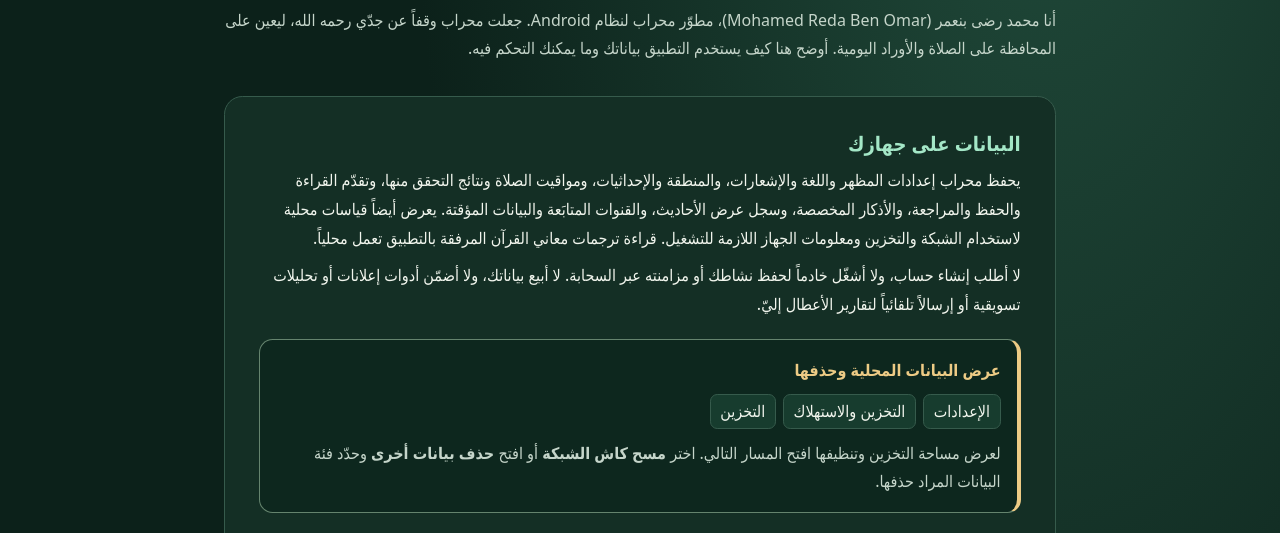
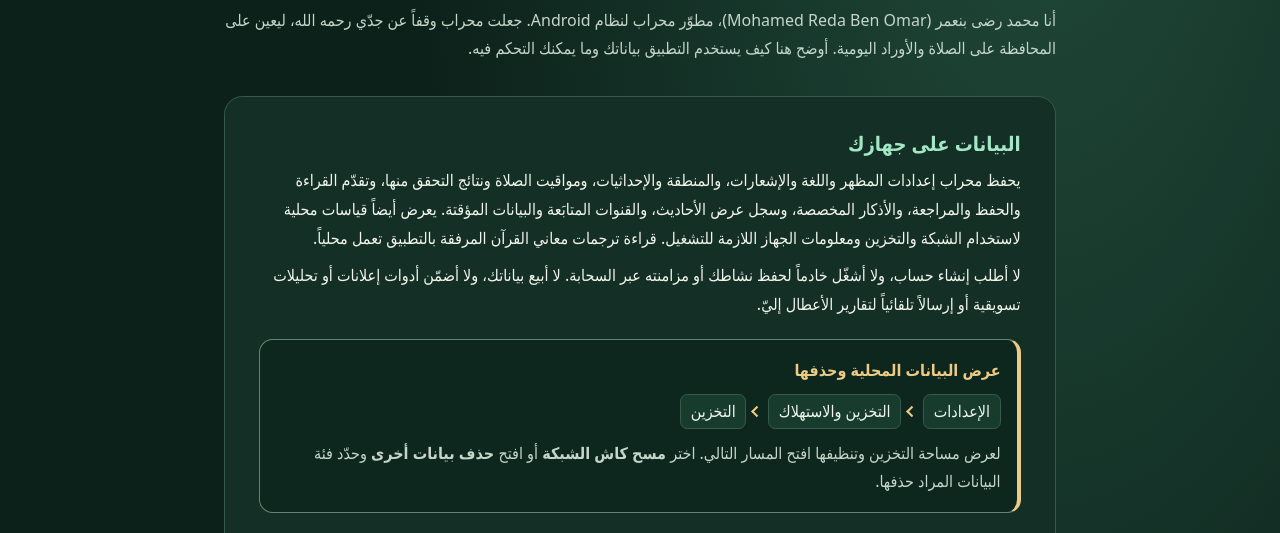
Before and after one commit to Mohamed2006-Dev/mihrab-phone, a website: page docs/privacy/index.html in a window 1280 px wide. Shown: the part 249-782 px from the top of the page. Drawn offline with Linux system fonts and the light colour scheme.

Commit message:
Show directional separators in the shared storage guide

```diff
--- a/docs/privacy/index.html
+++ b/docs/privacy/index.html
@@ -6,7 +6,7 @@
 <meta name="theme-color" content="#0c211a">
 <title>سياسة خصوصية محراب</title>
 <link rel="icon" href="./mihrab.png">
-<link rel="stylesheet" href="./style.css?v=2">
+<link rel="stylesheet" href="./style.css?v=3">
 </head>
 <body>
 <header class="masthead">
@@ -23,7 +23,7 @@
 </script>
 <main>
   <header class="hero"><h1>سياسة خصوصية محراب</h1><p class="date">آخر تحديث: 16 نوفمبر 2026</p><p>أنا محمد رضى بنعمر (<bdi>Mohamed Reda Ben Omar</bdi>)، مطوّر محراب لنظام Android. جعلت محراب وقفاً عن جدّي رحمه الله، ليعين على المحافظة على الصلاة والأوراد اليومية. أوضح هنا كيف يستخدم التطبيق بياناتك وما يمكنك التحكم فيه.</p></header>
-  <article><section id="section-1"><h2>البيانات على جهازك</h2><p>يحفظ محراب إعدادات المظهر واللغة والإشعارات، والمنطقة والإحداثيات، ومواقيت الصلاة ونتائج التحقق منها، وتقدّم القراءة والحفظ والمراجعة، والأذكار المخصصة، وسجل عرض الأحاديث، والقنوات المتابَعة والبيانات المؤقتة. يعرض أيضاً قياسات محلية لاستخدام الشبكة والتخزين ومعلومات الجهاز اللازمة للتشغيل. قراءة ترجمات معاني القرآن المرفقة بالتطبيق تعمل محلياً.</p><p>لا أطلب إنشاء حساب، ولا أشغّل خادماً لحفظ نشاطك أو مزامنته عبر السحابة. لا أبيع بياناتك، ولا أضمّن أدوات إعلانات أو تحليلات تسويقية أو إرسالاً تلقائياً لتقارير الأعطال إليّ.</p><aside class="storage-guide" aria-labelledby="storage-guide-title"><h3 id="storage-guide-title">عرض البيانات المحلية وحذفها</h3><ol><li>الإعدادات</li><li>التخزين والاستهلاك</li><li>التخزين</li></ol><p>لعرض مساحة التخزين وتنظيفها افتح المسار التالي. اختر <strong>مسح كاش الشبكة</strong> أو افتح <strong>حذف بيانات أخرى</strong> وحدّد فئة البيانات المراد حذفها.</p></aside></section>
+  <article><section id="section-1"><h2>البيانات على جهازك</h2><p>يحفظ محراب إعدادات المظهر واللغة والإشعارات، والمنطقة والإحداثيات، ومواقيت الصلاة ونتائج التحقق منها، وتقدّم القراءة والحفظ والمراجعة، والأذكار المخصصة، وسجل عرض الأحاديث، والقنوات المتابَعة والبيانات المؤقتة. يعرض أيضاً قياسات محلية لاستخدام الشبكة والتخزين ومعلومات الجهاز اللازمة للتشغيل. قراءة ترجمات معاني القرآن المرفقة بالتطبيق تعمل محلياً.</p><p>لا أطلب إنشاء حساب، ولا أشغّل خادماً لحفظ نشاطك أو مزامنته عبر السحابة. لا أبيع بياناتك، ولا أضمّن أدوات إعلانات أو تحليلات تسويقية أو إرسالاً تلقائياً لتقارير الأعطال إليّ.</p><aside class="storage-guide" aria-labelledby="storage-guide-title"><h3 id="storage-guide-title">عرض البيانات المحلية وحذفها</h3><ol><li><span>الإعدادات</span></li><li><span>التخزين والاستهلاك</span></li><li><span>التخزين</span></li></ol><p>لعرض مساحة التخزين وتنظيفها افتح المسار التالي. اختر <strong>مسح كاش الشبكة</strong> أو افتح <strong>حذف بيانات أخرى</strong> وحدّد فئة البيانات المراد حذفها.</p></aside></section>
 <section id="section-2"><h2>الموقع ومواقيت الصلاة</h2><p>عند توفر تحديد الموقع على الجهاز، يمكن للتطبيق طلب إذن الموقع التقريبي لحساب المواقيت وتحديث المنطقة أثناء الاستخدام. لا يطلب محراب موقعاً دقيقاً أو إذن موقع في الخلفية. يمكنك اختيار المدينة أو إدخال الإحداثيات يدوياً وإلغاء الإذن من إعدادات Android.</p><p>قد يتصل التحقق الشبكي بالموقع الرسمي لوزارة الأوقاف المغربية (habous.gov.ma) لجلب مواقيت المنطقة المدعومة. عند استخدام AlAdhan (api.aladhan.com)، يرسل محراب إحداثيات المنطقة المختارة، سواء جاءت من الجهاز أم أدخلتها يدوياً، مع الوقت أو التاريخ والمنطقة الزمنية وطريقة الحساب اللازمة للطلب. يمكنك تعطيل التحقق الشبكي ومتابعة استعمال الحساب المحلي.</p></section>
 <section id="section-3"><h2>الربط المحلي والكاميرا</h2><p>إذا فعّلت الربط، يتبادل هاتفك والحاسوب الذي تقرنه به مجموعات البيانات التي توافق على مزامنتها، وفق الاتجاه الذي تحدده. تشمل الخيارات القنوات المتابَعة والتذكيرات المخصصة وإعدادات الأوراد وتقدّمها ولغة الواجهة والمظهر، وإرسال الموقع من الهاتف إلى الحاسوب. يتم الاتصال مباشرة عبر الشبكة المحلية باتصال HTTPS يثبت التطبيق هوية الحاسوب فيه بواسطة بصمة شهادة الاقتران. يحتفظ الجهازان بمعلومات الربط اللازمة لاستمراره.</p><p>تُستخدم الكاميرا، بإذنك وعلى الأجهزة المدعومة، لقراءة رمز QR الخاص بالاقتران. تُعالج الصورة على الجهاز بغرض قراءة الرمز، ولا أستلم صور الكاميرا. يمكنك استخدام رمز الربط النصي بدلاً منها. يمكن فصل الجهاز من إعدادات الربط. قد تبقى النسخ المتزامنة على الأجهزة التي استلمتها.</p></section>
 <section id="section-4"><h2>الخدمات الخارجية والبلاغات</h2><p>يستخدم محراب HadeethEnc لجلب الأحاديث وشروحها بحسب معرّفات الأحاديث أو عبارات البحث الشبكي. ويطلب بيانات القنوات والخلاصات والصور من YouTube وخوادم صوره باستخدام معرّفات القنوات والمقاطع أو الروابط التي تضيفها. تتلقى الخدمة التي يتصل بها جهازك عنوان IP وبيانات الاتصال التقنية المعتادة. عند فتح رابط خارجي، تطبق سياسة الخدمة المعنية.</p><p>عندما تختار فتح بلاغ في GitHub أو Google Forms، يُفتح رابط معبأ بتصنيف البلاغ ووصفه، وملاحظتك إن أضفتها. إذا اخترت تضمين السياق التقني، قد يحتوي الرابط على إصدار محراب والنظام واللغة والرواية المختارة. تصل الحقول إلى الخدمة عند تحميل الرابط، حتى قبل تأكيد إرسال البلاغ. البلاغ الذي تنشره في مستودع GitHub العام يكون مرئياً للعموم. عند مراسلتي بالبريد أستلم عنوانك ومحتوى رسالتك. تجنب إدراج معلومات حساسة في البلاغات.</p></section>
--- a/docs/privacy/style.css
+++ b/docs/privacy/style.css
@@ -88,6 +88,16 @@ p { margin: .55rem 0; }
 }
 .storage-guide h3 { color: var(--gold); font-size: 1rem; margin: 0; }
 .storage-guide ol { display: flex; flex-wrap: wrap; gap: .45rem; list-style: none; padding: 0; margin: .6rem 0; }
-.storage-guide li { border: 1px solid var(--line); background: #173c2e; padding: .12rem .6rem; border-radius: .45rem; }
+.storage-guide li { display: inline-flex; align-items: center; gap: .45rem; }
+.storage-guide li + li::before {
+  content: "";
+  width: .35rem;
+  height: .35rem;
+  border: solid var(--gold);
+  border-width: 2px 2px 0 0;
+  transform: rotate(45deg);
+}
+:root[dir="rtl"] .storage-guide li + li::before { transform: rotate(225deg); }
+.storage-guide li > span { border: 1px solid var(--line); background: #173c2e; padding: .12rem .6rem; border-radius: .45rem; }
 .storage-guide p { color: var(--muted); margin-block-end: 0; }
 footer { color: var(--muted); padding-block: 1.4rem 2.4rem; }
```
Also changed, not shown: docs/privacy/bn.html (+2 -2 lines), docs/privacy/en.html (+2 -2 lines), docs/privacy/fr.html (+2 -2 lines), docs/privacy/id.html (+2 -2 lines), docs/privacy/tr.html (+2 -2 lines), docs/privacy/ur.html (+2 -2 lines).
